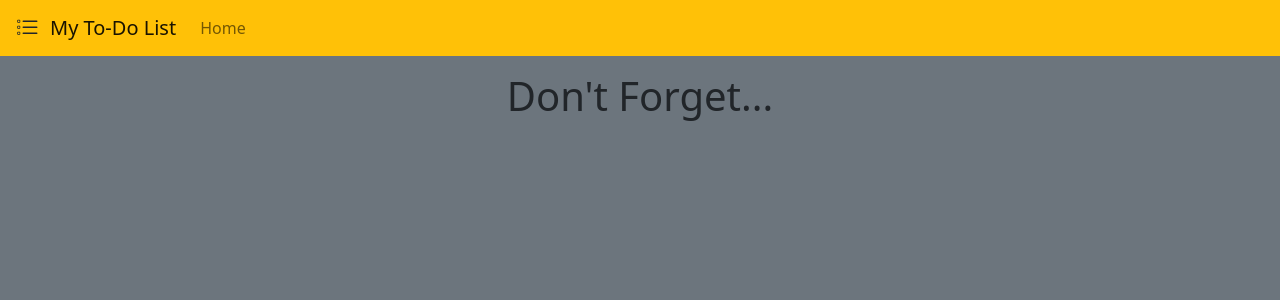
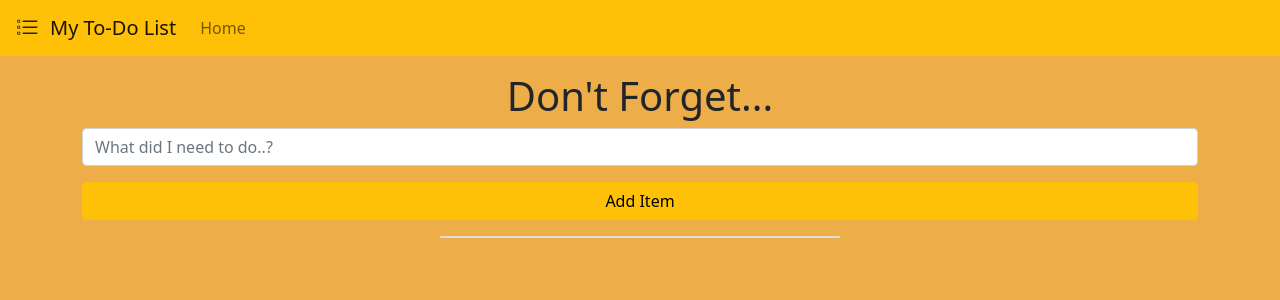
Before and after one commit to ibsy000/week8_day1_to_do_list, a React (Create React App) app: page / in a window 1280 px wide. Shown: the top 300 px of the page. Built offline with nearby package versions, Linux system fonts and the light colour scheme.

Commit message:
added card with to-do-list items

```diff
--- a/public/index.html
+++ b/public/index.html
@@ -9,7 +9,7 @@
         <link rel="stylesheet" href="https://cdnjs.cloudflare.com/ajax/libs/font-awesome/5.15.4/css/all.min.css">
         <title>To-Do</title>
     </head>
-    <body class="bg-secondary">
+    <body style="background-color: #edae49;">
 
         <div id="root">
 
--- a/src/App.js
+++ b/src/App.js
@@ -1,12 +1,47 @@
+import { useState } from 'react'
+import Card from './components/Card'
 import Navbar from "./components/Navbar"
 
 function App(props){
-    console.log('Hello')
+
+    const divStyle = {
+        width: '25rem'
+    }
+
+    const [items, setItems] = useState([])
+
+    function handleTodoClick(event){
+        event.preventDefault()
+        const item = event.target.listItem.value
+        let newItems = [...items, item]
+        setItems(newItems)
+        event.target.listItem.value = ''
+    }
+
     return (
         <>
             <Navbar />
             <h1 className="text-center mt-3">Don't Forget...</h1>
+            <div className='container'>
 
+                <div className='row'>
+                <form onSubmit = {handleTodoClick}>
+                    <input type='text' className='form-control' name='listItem' placeholder='What did I need to do..?' />
+                    <input type='submit' className='btn btn-warning w-100 my-3' value='Add Item' />
+                </form>
+                </div>
+
+                <div className='row justify-content-center'>
+                    <div className="card" style={divStyle}>
+
+                    <ul className="list-group list-group-flush">
+                        {items.map((itm, idx) => <Card toDoItem={itm} key={idx} handleTodoClick={handleTodoClick}/>)}
+                    </ul>
+
+                    </div>
+                </div>
+
+            </div>
         </>
     )
 }
--- /dev/null
+++ b/src/components/Card.js
@@ -0,0 +1,27 @@
+import React from 'react'
+
+export default function Card(props) {
+    const divStyle = {
+        width: '25rem'
+    }
+
+    return (
+        // <div className='row justify-content-center'>
+        //     <div className="card" style={divStyle}>
+
+        //         <ul className="list-group list-group-flush">
+
+                    <li className="list-group-item">
+                        <input className="form-check-input me-4" type="checkbox"
+                            value="" id="checkbox" />
+                        <label className="form-check-label" htmlFor="checkbox" onClick={() =>
+                            props.handleTodoClick(props.toDoItem)}>{props.toDoItem}
+                        </label>
+                    </li>
+
+        //         </ul>
+
+        //     </div>
+        // </div>
+    )
+}
```
